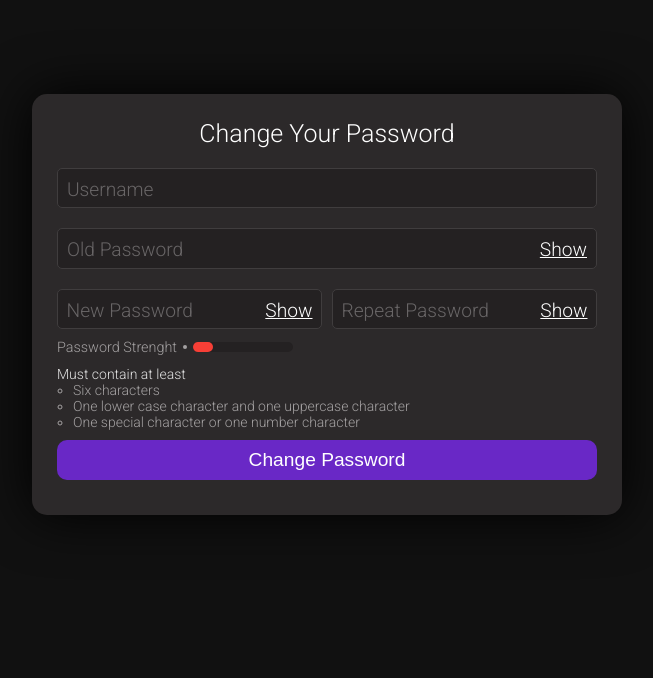
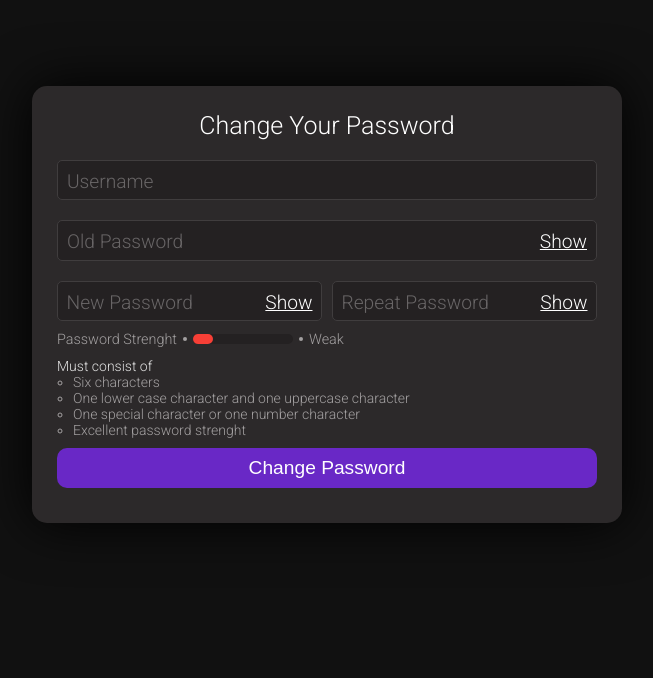
Before and after one commit to LoserPurp/user-password-changer, a Flask app: page / in a window 1280 px wide. Shown: the top 678 px of the page, without its empty margins (313-966 px from the left). Run offline with Flask 2, Linux system fonts and the light colour scheme; some libraries are stand-ins or nearby versions.

Commit message:
Tweaked the new UI
Added new visual text for the UI

```diff
--- a/static/script.js
+++ b/static/script.js
@@ -31,8 +31,8 @@ function updatePlaceHolder(input, placeholder) {
 
 
 
-
-
+// Runs on page load
+checkPassword()
 function checkPassword() {
   const newPassword = newPasswordInput.value;
   const repeatPassword = repeatPasswordInput.value;
@@ -71,10 +71,13 @@ function calculatePasswordStrength(password) {
   SixChar = document.getElementById("6Char")
   caseChar = document.getElementById("caseChar")
   spesChar = document.getElementById("spesChar")
+  stronkChar = document.getElementById("stronkChar")
 
   SixChar.classList.toggle("checked-li", password.length >= 6);
   caseChar.classList.toggle("checked-li", hasUppercase && hasLowercase);
   spesChar.classList.toggle("checked-li", hasSpecialChar || hasNumber);
+  stronkChar.classList.toggle("checked-li", hasUppercase && hasLowercase && hasNumber && hasSpecialChar && password.length >= 6 || hasUppercase && hasLowercase && hasNumber);
+  strengthLabel = document.querySelector("#StrenghtLabel")
 
   if ((newPassword && repeatPassword) && newPassword != repeatPassword) {
     toast('Both password feelds must match!')
@@ -85,15 +88,19 @@ function calculatePasswordStrength(password) {
   }
 
   if (hasUppercase && hasLowercase && hasNumber && hasSpecialChar && password.length >= 6) {
+    strengthLabel.innerHTML = "Excellent"
     return 'strong';
   }
   else if (hasUppercase && hasLowercase && hasNumber) {
+    strengthLabel.innerHTML = "Excellent"
     return 'high';
   }
   else if (hasUppercase && hasLowercase) {
+    strengthLabel.innerHTML = "Moderate"
     return 'medium';
   }
   else {
+    strengthLabel.innerHTML = "Weak"
     return 'weak';
   }
 }
--- a/templates/index.html
+++ b/templates/index.html
@@ -59,13 +59,16 @@
                         <div class="passwordStrengthIndicator">
                             <div id="strengthIndicator"></div>
                         </div>
+                        <div class="bulletPoint"></div>
+                        <p id="StrenghtLabel">Weak</p>
                     </div>
                     <ul class="passwordSpecs">
-                        <li style="list-style: none;color: #e2e2e2;">Must contain at least
+                        <li style="list-style: none;color: #e2e2e2;">Must consist of
                             <ul style="padding: 0 0 0 16px;">
                                 <li id="6Char">Six characters</li>
                                 <li id="caseChar">One lower case character and one uppercase character</li>
                                 <li id="spesChar">One special character or one number character</li>
+                                <li id="stronkChar">Excellent password strenght</li>
                             </ul>
                         </li>
                     </ul>
```
Also changed, not shown: img/image.png.
